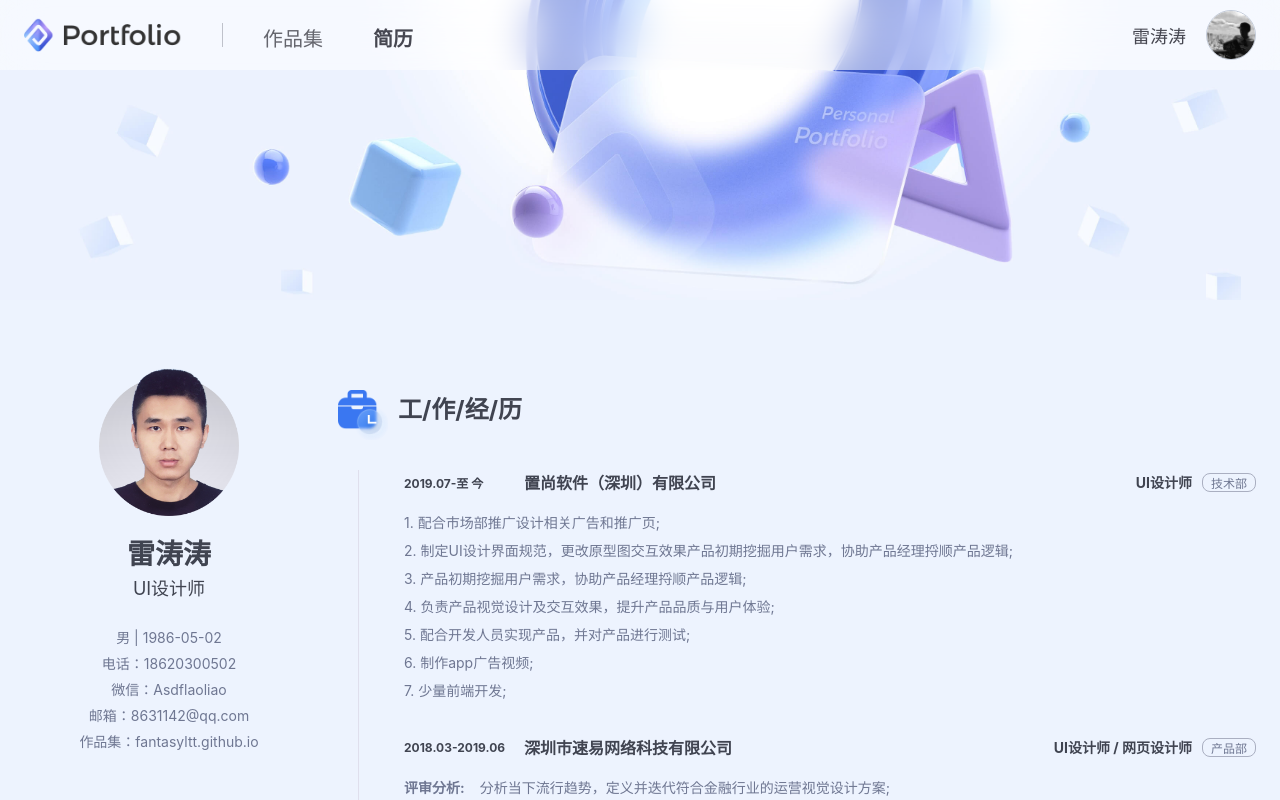
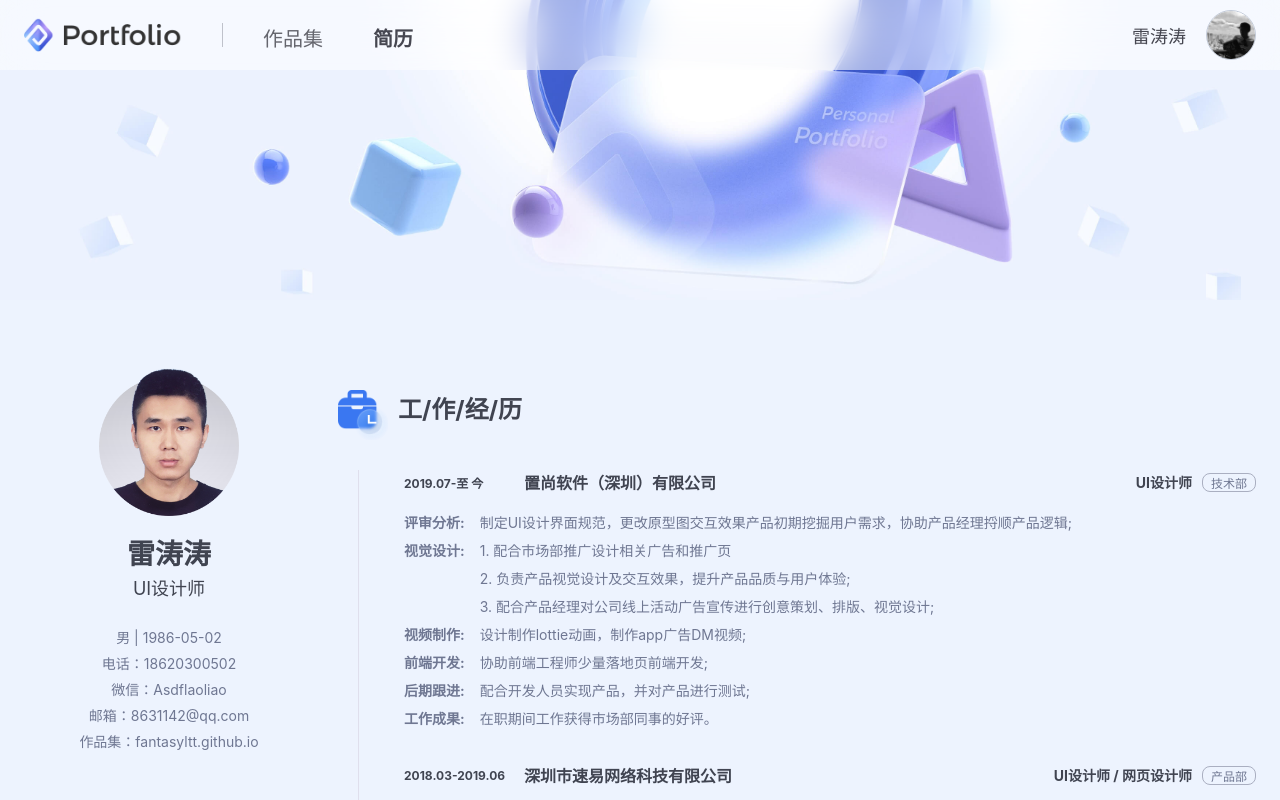
Before and after one commit to fantasyltt/reactapp, a React app: page / in a window 1280 px wide. Both pictures are taken after a click on the item "简历". Shown: the top 800 px of the page. Built offline with nearby package versions, Linux system fonts and the light colour scheme.

Commit message:
re修改

```diff
--- a/src/Resume.jsx
+++ b/src/Resume.jsx
@@ -26,13 +26,12 @@ const Resume = (props) =>{
               <div className="workTitle"><span>2019.07-至 今</span><strong>置尚软件（深圳）有限公司</strong><span>UI设计师<p>技术部</p></span></div>
 
               <div className="workText">
-                <p>1. 配合市场部推广设计相关广告和推广页;</p>
-                <p>2. 制定UI设计界面规范，更改原型图交互效果产品初期挖掘用户需求，协助产品经理捋顺产品逻辑;</p>
-                <p>3. 产品初期挖掘用户需求，协助产品经理捋顺产品逻辑;</p>
-                <p>4. 负责产品视觉设计及交互效果，提升产品品质与用户体验;</p>
-                <p>5. 配合开发人员实现产品，并对产品进行测试;</p>
-                <p>6. 制作app广告视频;</p>
-                <p>7. 少量前端开发;</p>
+                <p><strong>评审分析: </strong>制定UI设计界面规范，更改原型图交互效果产品初期挖掘用户需求，协助产品经理捋顺产品逻辑;</p>
+                <p><strong>视觉设计: </strong>1. 配合市场部推广设计相关广告和推广页<br />2. 负责产品视觉设计及交互效果，提升产品品质与用户体验;<br />3. 配合产品经理对公司线上活动广告宣传进行创意策划、排版、视觉设计;</p>
+                <p><strong>视频制作: </strong>设计制作lottie动画，制作app广告DM视频;</p>
+                <p><strong>前端开发: </strong>协助前端工程师少量落地页前端开发;</p>
+                <p><strong>后期跟进: </strong>配合开发人员实现产品，并对产品进行测试;</p>
+                <p><strong>工作成果: </strong>在职期间工作获得市场部同事的好评。</p>
               </div>
             </li>
             <li>
@@ -40,9 +39,9 @@ const Resume = (props) =>{
 
               <div className="workText">
                 <p><strong>评审分析: </strong>分析当下流行趋势，定义并迭代符合金融行业的运营视觉设计方案;</p>
-                <p><strong>后期跟进: </strong>负责跟踪产品效果及用户体验，提出设计优化方案;</p>
                 <p><strong>视觉设计: </strong>1. 负责金融类移动端网站页面的整体美工创意、设计<br />2. 根据产品方案，完善网站页面和手机APP产品界面;<br />3. 配合产品经理对公司线上活动广告宣传进行创意策划、排版、视觉设计;</p>
                 <p><strong>前端开发: </strong>落地页H5页面和微信小程序的部分前端开发;</p>
+                <p><strong>后期跟进: </strong>负责跟踪产品效果及用户体验，提出设计优化方案;</p>
                 <p><strong>工作成果: </strong>在职期间工作获得产品经理的好评，多次获得季度考核S评级。</p>
               </div>
             </li>
```
